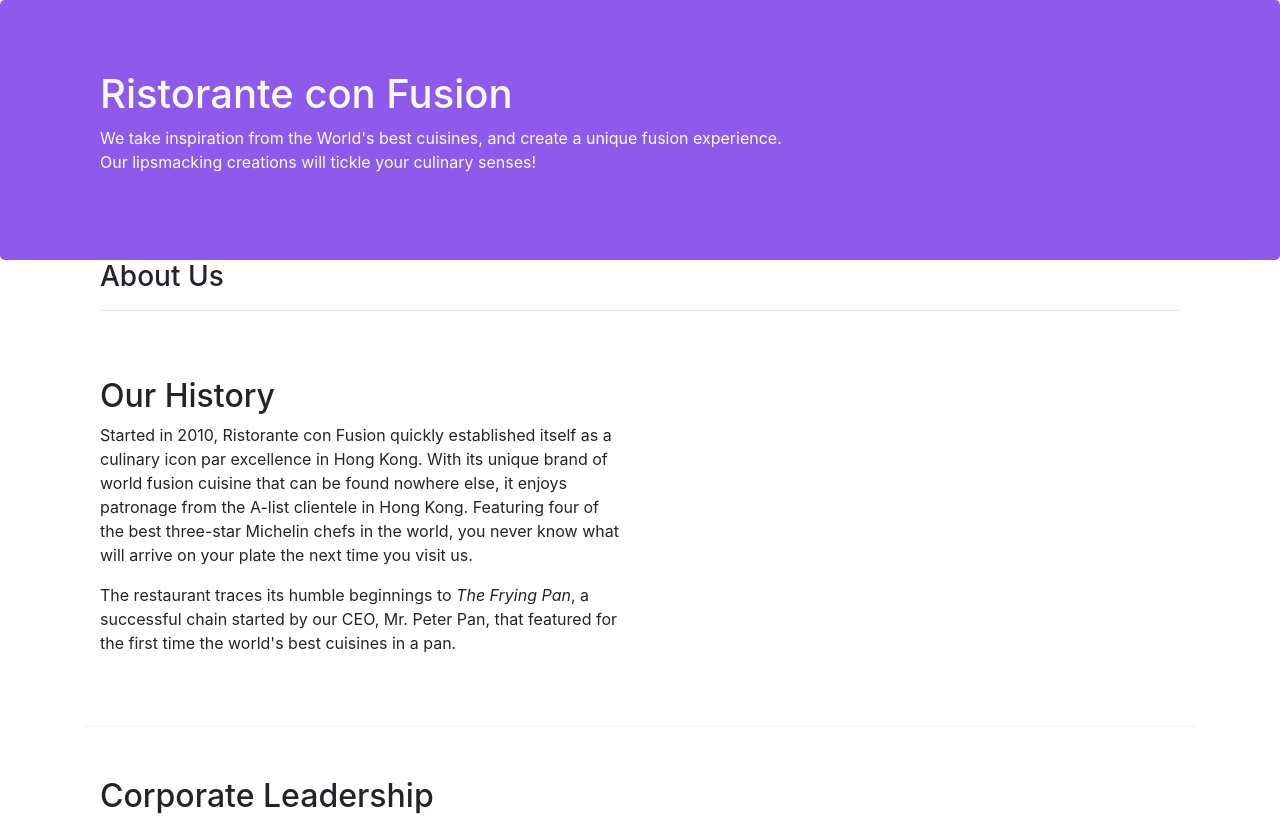
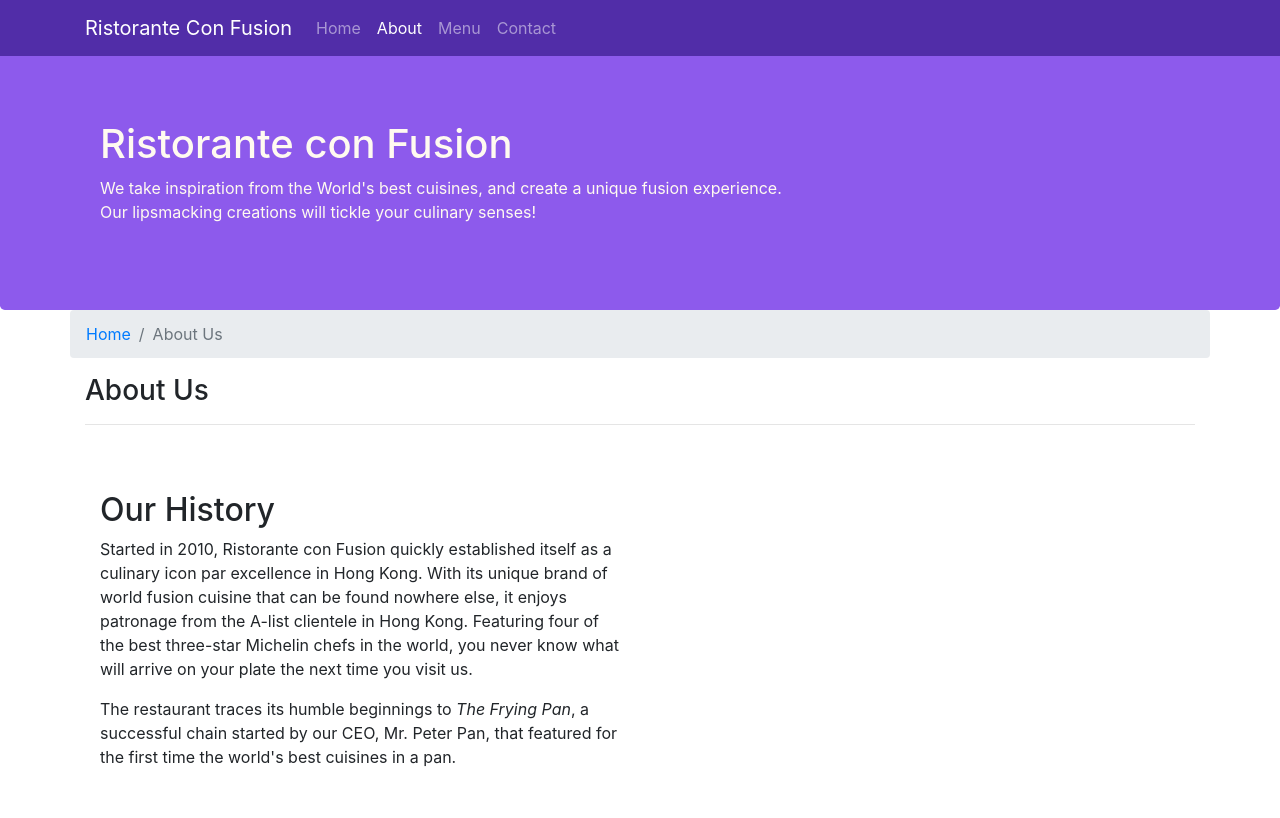
Before and after one commit to hmz-ak/front_end_project, a website: page aboutus.html in a window 1280 px wide. Shown: the top 818 px of the page. Drawn offline with nearby package versions, Linux system fonts and the light colour scheme.

Commit message:
Navbar and breadcrumb

```diff
--- a/aboutus.html
+++ b/aboutus.html
@@ -13,7 +13,23 @@
 </head>
 
 <body>
+    <nav class="navbar navbar-dark navbar-expand-sm fixed-top" >
+        <div class="container">
+            <button class="navbar-toggler" type="button" data-toggle="collapse" data-target="#Navbar">
+                <span class="navbar-toggler-icon" ></span>
+            </button>
+            <a class="navbar-brand" href="./index.html">Ristorante Con Fusion</a>
+            <div class="collapse navbar-collapse" id="Navbar">
+                <ul class="navbar-nav mr-auto">
+                    <li class="nav-item"><a class="nav-link" href="./index.html">Home</a></li>
+                    <li class="nav-item active"><a class="nav-link" href="#">About</a></li>
+                    <li class="nav-item"><a class="nav-link" href="#">Menu</a></li>
+                    <li class="nav-item"><a class="nav-link" href="#">Contact</a></li>
+                </ul>
+            </div>
 
+        </div>
+    </nav>
     <header class="jumbotron">
         <div class="container">
             <div class="row row-header">
@@ -28,7 +44,12 @@
     </header>
 
     <div class="container">
-        <div class="row row-header">
+        <div class="row">
+            <ol class="col-12 breadcrumb">
+                <li class="breadcrumb-item"><a href="./index.html">Home</a></li>
+                <li class="breadcrumb-item active">About Us</li>
+            </ol>
+
             <div class="col-12">
                <h3>About Us</h3>
                <hr>
@@ -68,7 +89,7 @@
                 <div class="col-4 offset-1 col-sm-2">
                     <h5>Links</h5>
                     <ul class="list-unstyled">
-                        <li><a href="#">Home</a></li>
+                        <li><a href="./index.html">Home</a></li>
                         <li><a href="#">About</a></li>
                         <li><a href="#">Menu</a></li>
                         <li><a href="#">Contact</a></li>
--- a/css/styles.css
+++ b/css/styles.css
@@ -30,3 +30,12 @@ address{
     margin:0px;
     color:#0f0f0f;
 }
+
+body{
+    padding:50px 0px 0px 0px;
+    z-index:0;
+}
+
+.navbar-dark {
+     background-color: #512DA8;
+}
```
Also changed, not shown: index.html (+18 -1 lines).
